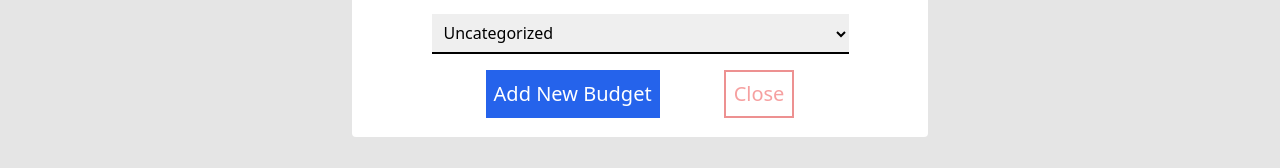
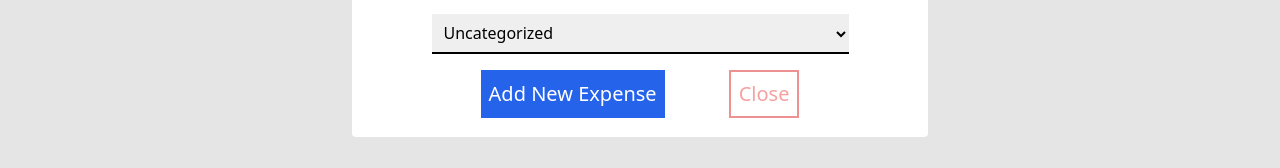
Before and after one commit to Chirayu31/MyBudget, a React (Vite) app: page / in a window 1280 px wide. Both pictures are taken after a click on the button "Add Expenses". Shown: the part 333-501 px from the top of the page. Built offline with nearby package versions, Linux system fonts and the light colour scheme; a web font is replaced by a local one.

Commit message:
Fixed a typo

```diff
--- a/src/Components/AddExpensesModal.jsx
+++ b/src/Components/AddExpensesModal.jsx
@@ -102,7 +102,7 @@ function AddExpensesModal({ showExpenseModal, expenseModalCloseHandler, defaultB
                                     className='bg-blue-600 p-1 sm:p-2 text-white text-sm sm:text-lg md:text-xl'
                                     onClick={handleSubmit}
                                 >
-                                    Add New Budget
+                                    Add New Expense
                                 </button>
 
                                 <button
```
